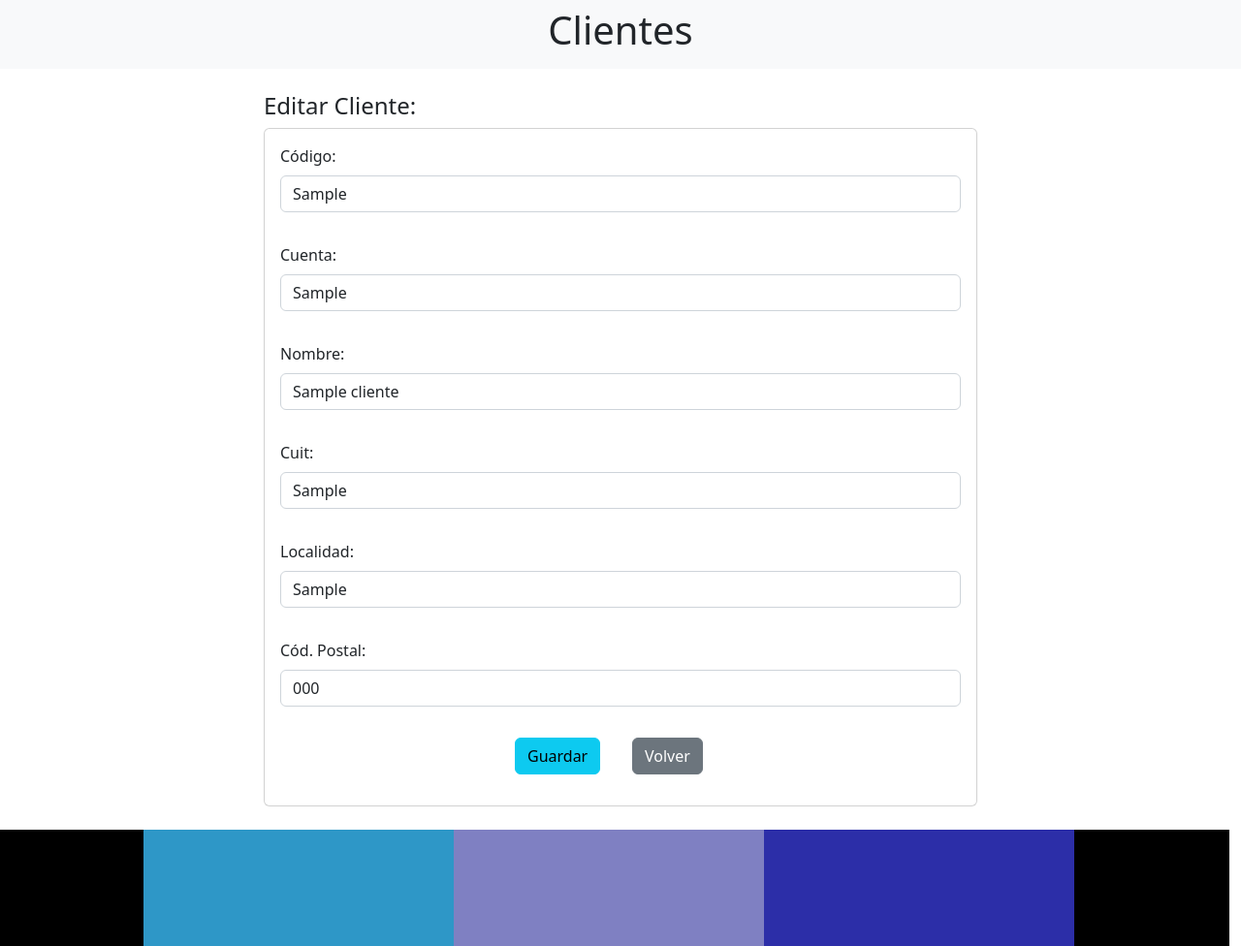
After one commit to javierNuez/SITIOBETA, a Flask app: page /admin/editarCliente/1 in a window 1280 px wide. The commit adds this page. Shown: the part 331-1307 px from the top of the page at 97% size. Run offline with Flask 2, Linux system fonts and the light colour scheme; tables that the repository leaves empty or names only in its code hold one stand-in row (values such as "Sample post").

Commit message:
Se agrego editar a clientes y se mejor mensajes de la app en usuarios con cierre de msj emergente

```diff
--- a/app.py
+++ b/app.py
@@ -6,8 +6,8 @@ from flaskext.mysql import MySQL
 app = Flask(__name__)
 
 
-app.secret_key="vigoray"
-mysql=MySQL()
+app.secret_key = "vigoray"
+mysql = MySQL()
 
 mysql = MySQL()
 
@@ -68,6 +68,17 @@ def admin_productos():
     conexion.commit()
 
     return render_template('admin/productos.html', productos=productos)
+
+
+@app.route('/admin/editarProducto/<int:id>')
+def admin_producto_update(id):
+    conexion = mysql.connect()
+    cursor = conexion.cursor()
+    cursor.execute("SELECT * FROM `productos` WHERE id_p=%s;", (id))
+    productos = cursor.fetchall()
+    conexion.commit()
+
+    return render_template('admin/editarProducto.html', productos=productos)
 
 
 @app.route('/admin/droguerias')
@@ -164,26 +175,6 @@ def admin_usuarios_editar():
 @app.route('/admin/usuarios/guardar', methods=['POST'])
 def admin_usuarios_guardar():
 
-
-    _nombre=request.form['txtNombre']
-    _apellido=request.form['txtApellido']
-    _rrdzz=request.form['txtRrdzz']
-    _mail=request.form['txtMail']
-    _desde=request.form['txtDesde']
-    _hasta=request.form['txtHasta']
-    _pass=request.form['txtPass']
-
-    if _nombre=='' or _apellido=='' or _rrdzz=='' or _mail=='' or _desde=='' or _hasta=='' or _pass=='':
-        flash('¡Por favor llenar todos los campos!')
-        return redirect('/admin/usuarios')
-    sql="INSERT INTO `usuarios` (`id_u`, `u_nombre`, `u_apellido`, `u_rrdzz`, `u_mail`, `u_desde`, `u_hasta`, `u_pass`) VALUES (NULL, %s,%s,%s,%s,%s,%s,%s);"
-    datos=(_nombre,_apellido,_rrdzz,_mail,_desde,_hasta,_pass)
-
-    conexion=mysql.connect()
-    cursor=conexion.cursor()
-    cursor.execute(sql,datos)
-    conexion.commit()
-
     _nombre = request.form['txtNombre']
     _apellido = request.form['txtApellido']
     _rrdzz = request.form['txtRrdzz']
@@ -191,9 +182,12 @@ def admin_usuarios_guardar():
     _desde = request.form['txtDesde']
     _hasta = request.form['txtHasta']
     _pass = request.form['txtPass']
+
+    if _nombre == '' or _apellido == '' or _rrdzz == '' or _mail == '' or _desde == '' or _hasta == '' or _pass == '':
+        flash('¡Por favor llenar todos los campos!')
+        return redirect('/admin/usuarios')
     sql = "INSERT INTO `usuarios` (`id_u`, `u_nombre`, `u_apellido`, `u_rrdzz`, `u_mail`, `u_desde`, `u_hasta`, `u_pass`) VALUES (NULL, %s,%s,%s,%s,%s,%s,%s);"
     datos = (_nombre, _apellido, _rrdzz, _mail, _desde, _hasta, _pass)
-
 
     conexion = mysql.connect()
     cursor = conexion.cursor()
@@ -209,9 +203,11 @@ def admin_productos_guardar():
 
     _codigo = request.form['p_cod']
     _desc = request.form['p_descripcion']
+    _desde = request.form['p_desde']
+    _hasta = request.form['p_hasta']
 
-    sql = "INSERT INTO `productos` (`id_p`, `p_cod`, `p_descripcion`) VALUES (NULL, %s,%s);"
-    datos = (_codigo, _desc)
+    sql = "INSERT INTO `productos` (`id_p`, `p_cod`, `p_descripcion`, p_desde, p_hasta) VALUES (NULL, %s,%s,%s,%s);"
+    datos = (_codigo, _desc, _desde, _hasta)
 
     conexion = mysql.connect()
     cursor = conexion.cursor()
@@ -232,6 +228,25 @@ def admin_productos_borrar():
     conexion.commit()
     return redirect('/admin/productos')
 
+
+@app.route('/admin/editarProducto/editar', methods=['POST'])
+def admin_productos_editar():
+
+    _cod = request.form['p_cod']
+    _desc = request.form['p_descripcion']
+    _desde = request.form['p_desde']
+    _hasta = request.form['p_hasta']
+    _id = request.form['txtID']
+
+    sql = "UPDATE productos SET p_cod=%s, p_descripcion=%s, p_desde =%s, p_hasta=%s WHERE id_d=%s;"
+    datos = (_cod, _desc, _desde, _hasta, _id)
+
+    conexion = mysql.connect()
+    cursor = conexion.cursor()
+    cursor.execute(sql, datos)
+    conexion.commit()
+
+    return redirect('/admin/productos')
 # funciones de pedidos:
 
 
@@ -270,6 +285,39 @@ def admin_pedidos_borrar():
     return redirect('/admin/pedidos')
 
 # funciones de clientes:
+
+
+@app.route('/admin/editarCliente/<int:id>')
+def admin_cliente_update(id):
+    conexion = mysql.connect()
+    cursor = conexion.cursor()
+    cursor.execute("SELECT * FROM `clientes` WHERE id_c=%s;", (id))
+    clientes = cursor.fetchall()
+    conexion.commit()
+
+    return render_template('admin/editarClientes.html', clientes=clientes)
+
+
+@app.route('/admin/editarCliente/editar', methods=['POST'])
+def admin_cliente_editar():
+
+    _cod = request.form['c_cod']
+    _cuenta = request.form['c_cuenta']
+    _nombre = request.form['c_nombre']
+    _cuit = request.form['c_cuit']
+    _postal = request.form['c_postal']
+    _localidad = request.form['c_localidad']
+    _id = request.form['txtID']
+
+    sql = "UPDATE clientes SET c_cod=%s, c_cuenta=%s, c_nombre =%s, c_cuit=%s, c_localidad=%s, c_postal=%s WHERE id_c=%s;"
+    datos = (_cod, _cuenta, _nombre, _cuit, _localidad, _postal, _id)
+
+    conexion = mysql.connect()
+    cursor = conexion.cursor()
+    cursor.execute(sql, datos)
+    conexion.commit()
+
+    return redirect('/admin/clientes')
 
 
 @app.route('/admin/clientes/guardar', methods=['POST'])
--- a/templates/admin/clientes.html
+++ b/templates/admin/clientes.html
@@ -48,9 +48,7 @@
 
 											<div class="row">
 												<div class="col-6">
-													<form action="/admin/clientes/editar" method="post">
-														<button type="" class="btn btn-info btn-sm">Editar</button>
-													</form>
+													<a class="btn btn-info btn-sm" href="/admin/editarCliente/{{cliente[0]}}" role="button" style="display:center;">Editar</a>
 												</div>
 												<div class="col-6">
 													<form action="/admin/clientes/borrar" method="post">
--- /dev/null
+++ b/templates/admin/editarClientes.html
@@ -0,0 +1,96 @@
+<!doctype html>
+<html lang="en">
+  <head>
+    <title>Oces</title>
+    <!-- Required meta tags -->
+    <meta charset="utf-8">
+    <meta name="viewport" content="width=device-width, initial-scale=1, shrink-to-fit=no">
+
+    <!-- Bootstrap CSS v5.2.0-beta1 -->
+    <link rel="stylesheet" href="https://cdn.jsdelivr.net/npm/bootstrap@5.2.0-beta1/dist/css/bootstrap.min.css"  integrity="sha384-0evHe/X+R7YkIZDRvuzKMRqM+OrBnVFBL6DOitfPri4tjfHxaWutUpFmBp4vmVor" crossorigin="anonymous">
+
+  </head>
+  <body>
+    <div class="col" style="padding-top: 30px">
+      <img src="http://www.laboratoriosbeta.com.ar/wp-content/uploads/2013/04/Logo-Beta1.png"
+          alt="laboratoriosbeta.com">
+    </div>
+
+    <nav class="navbar navbar-expand navbar-light bg-light">
+        <div style="margin:auto;">
+            <h1 style="display:center;">Clientes</h1>
+        </div>
+    </nav>
+    <div class="container">
+        <br/>
+<div class="card-body">
+<div class="row">
+    <div class="col-2"></div>
+        <div class="col-8" style="max-width: 800px;">
+        {%for cliente in clientes %}
+            <form action="/admin/editarCliente/editar" method="post" enctype="multipart/form-data">
+                <div id="" name="">
+                    <div class="card-header">
+                        <h4>Editar Cliente:</h4>
+                    </div>
+                        <div class="card-group">
+                            <div class="card">
+                                <div class="card-body" hidden>
+                                    <label for="txtID" class="form-label">ID:</label>
+                                    <input class="form-control" value="{{cliente[0]}}" type="text" name="txtID" id="txtID">
+                                </div>
+                                <div class="card-body">
+                                    <label for="c_cod" class="form-label">Código:</label>
+                                    <input class="form-control" value="{{cliente[1]}}" type="text" name="c_cod" id="txtCodigo">
+                                </div>
+                                <div class="card-body">
+                                    <label for="c_cuenta" class="form-label">Cuenta:</label>
+                                    <input class="form-control" value="{{cliente[2]}}" type="text" name="c_cuenta" id="txtCuenta">
+                                </div>
+                                <div class="card-body">
+                                    <label for="c_nombre" class="form-label">Nombre:</label>
+                                    <input class="form-control" value="{{cliente[3]}}" type="text" name="c_nombre" id="txtNombre">
+                                </div>
+                                <div class="card-body">
+                                    <label for="c_cuit" class="form-label">Cuit:</label>
+                                    <input class="form-control" value="{{cliente[4]}}" type="text" name="c_cuit" id="txtCuit">
+                                </div>
+                                <div class="card-body">
+                                    <label for="c_localidad" class="form-label">Localidad:</label>
+                                    <input class="form-control" value="{{cliente[5]}}" type="text" name="c_localidad" id="txtLocalidad">
+                                </div>
+                                <div class="card-body">
+                                    <label for="c_postal" class="form-label">Cód. Postal:</label>
+                                    <input class="form-control" value="{{cliente[6]}}" type="text" name="c_postal" id="txtPostal">
+                                </div>
+                                <div class="card-body">
+                                    <div class="row">
+                                        <div class="col-4">
+                                        </div>
+                                        <div class="col-2">
+                                            <button type="submit" class="btn btn-info btn-mg">Guardar</button>
+                                        </div>
+                                        <div class="col-2">
+                                            <p class="lead">
+                                                <a class="btn btn-secondary btn-mg" href="/admin/clientes" role="button" style="display:center;">Volver</a>
+                                            </p>
+                                        </div>
+                                        <div class="col-4">
+                                        </div>
+                                    </div>
+
+                                </div>
+                            </div>
+
+                        </div>
+                    </br>
+                    </div>
+
+
+            </form>
+        </div>
+    {% endfor %}
+    <div class="col-2"></div>
+</div>
+</div>
+{% include 'admin/pie.html' %}
```
Also changed, not shown: templates/admin/editarProducto.html (added, +88 -0 lines), templates/admin/productos.html (+8 -3 lines), templates/admin/usuarios.html (+4 -5 lines).
